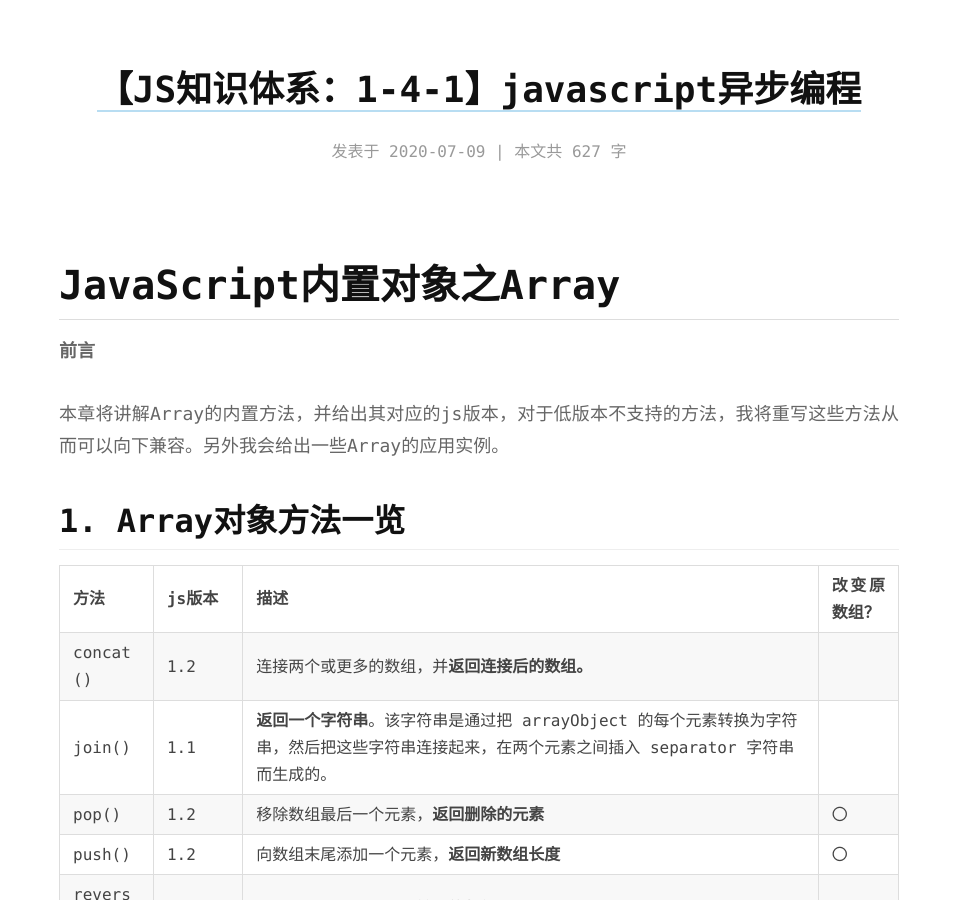
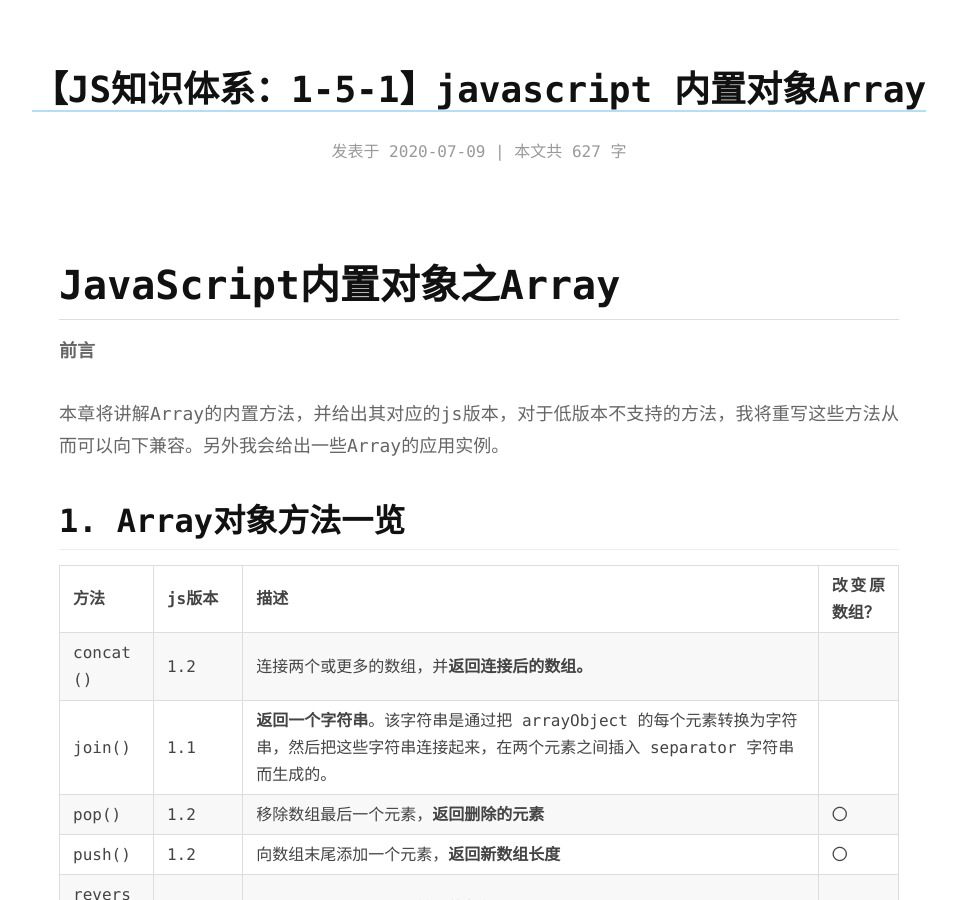
Before and after one commit to dengqiqi/dengqiqi.github.io, a Jekyll site: the page built from _posts/2020-07-09-js-primary-1-5-1.md, in a window 1280 px wide and 900 px high. Shown: the whole window, without its empty margins (161-1118 px from the left). Built offline with Jekyll 4.4.1, drawn with Linux system fonts in a browser that asks for light colours; comment, search, counter and statistics services are not loaded.

Commit message:
博文提交

```diff
--- a/_posts/2020-07-09-.md
+++ b/_posts/2020-07-09-js-primary-1-5-1.md
@@ -1,5 +1,5 @@
 ---
-title: 【JS知识体系：1-4-1】javascript异步编程
+title: 【JS知识体系：1-5-1】javascript 内置对象Array
 date:  2020-07-09 17:35:30 +0800
 category: 前端
 tags: ['JS', 'JS基础知识']
```
